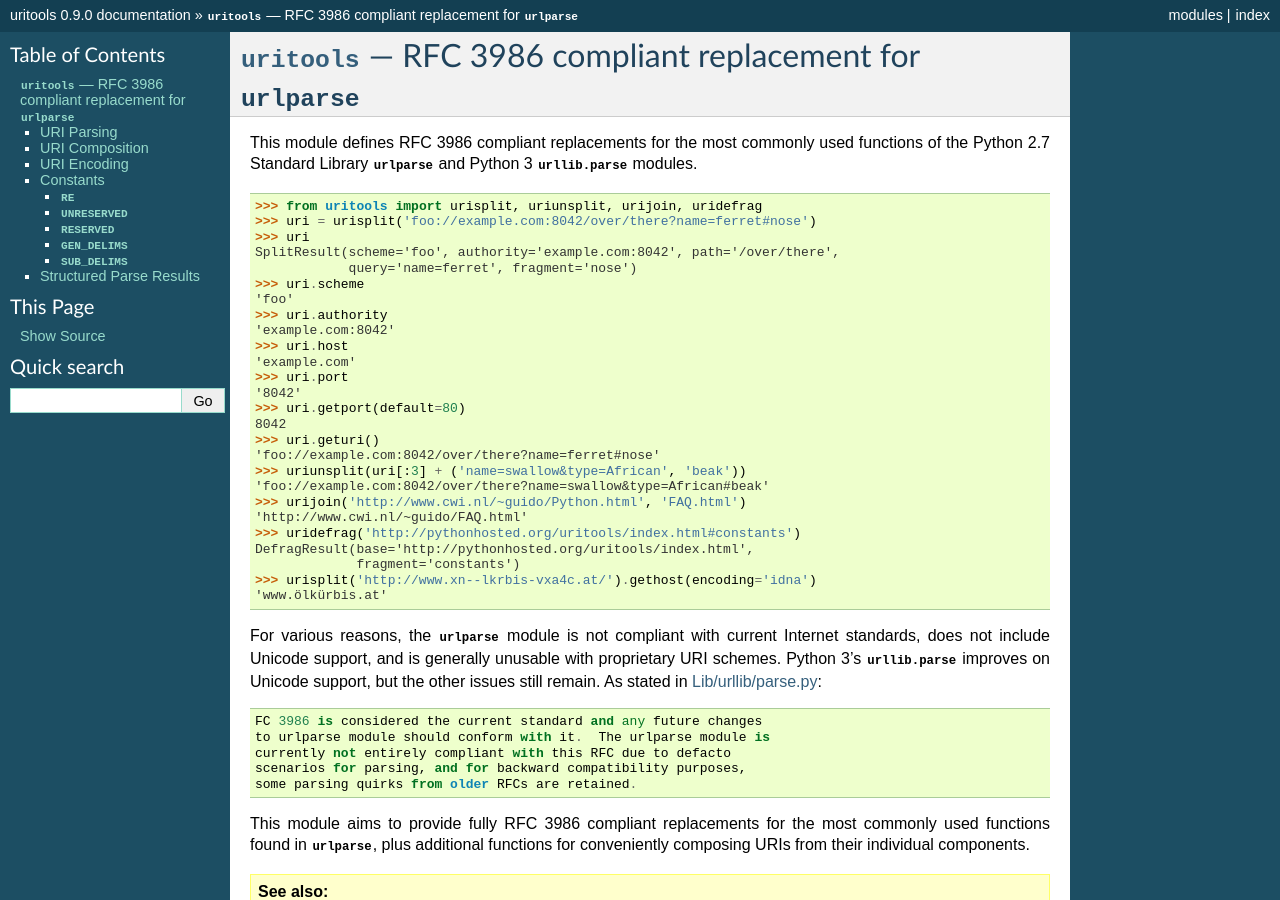
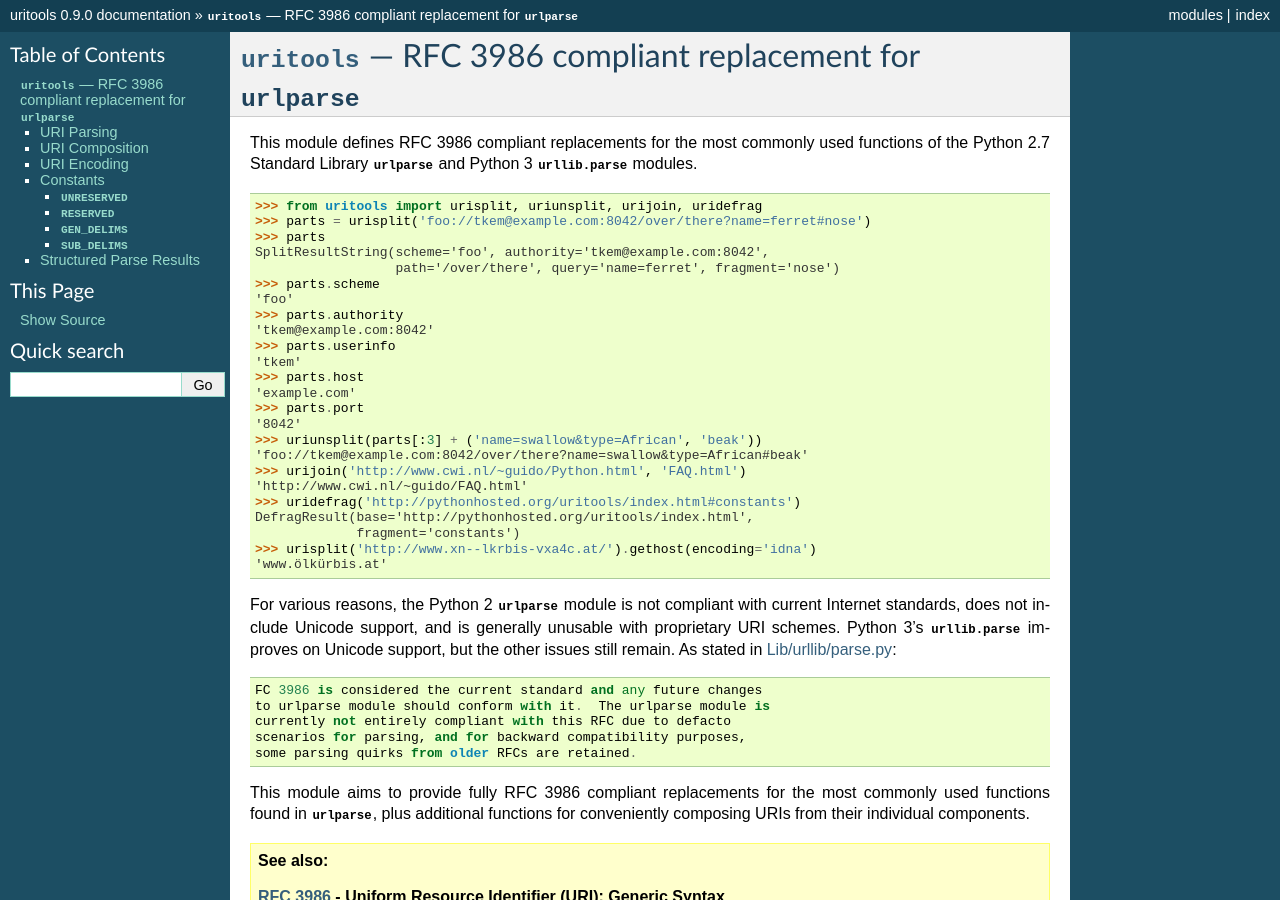
Before and after one commit to tkem/uritools, a Sphinx documentation site: the page built from docs/index.rst, in a window 1280 px wide and 900 px high. Built offline with Sphinx 7.4.7, drawn with Linux system fonts in a browser that asks for light colours; some of the changed text lies outside the part shown.

```diff
--- a/CHANGES.rst
+++ b/CHANGES.rst
@@ -1,3 +1,9 @@
+0.9.0 UNRELEASED
+----------------
+
+- Improve Python 3 support.
+
+
 0.8.0 2014-11-04
 ----------------
 
--- a/docs/index.rst
+++ b/docs/index.rst
@@ -10,24 +10,22 @@ commonly used functions of the Python 2.7 Standard Library
 .. code-block:: pycon
 
     >>> from uritools import urisplit, uriunsplit, urijoin, uridefrag
-    >>> uri = urisplit('foo://example.com:8042/over/there?name=ferret#nose')
-    >>> uri
-    SplitResult(scheme='foo', authority='example.com:8042', path='/over/there',
-                query='name=ferret', fragment='nose')
-    >>> uri.scheme
+    >>> parts = urisplit('foo://tkem@example.com:8042/over/there?name=ferret#nose')
+    >>> parts
+    SplitResultString(scheme='foo', authority='tkem@example.com:8042',
+                      path='/over/there', query='name=ferret', fragment='nose')
+    >>> parts.scheme
     'foo'
-    >>> uri.authority
-    'example.com:8042'
-    >>> uri.host
+    >>> parts.authority
+    'tkem@example.com:8042'
+    >>> parts.userinfo
+    'tkem'
+    >>> parts.host
     'example.com'
-    >>> uri.port
+    >>> parts.port
     '8042'
-    >>> uri.getport(default=80)
-    8042
-    >>> uri.geturi()
-    'foo://example.com:8042/over/there?name=ferret#nose'
-    >>> uriunsplit(uri[:3] + ('name=swallow&type=African', 'beak'))
-    'foo://example.com:8042/over/there?name=swallow&type=African#beak'
+    >>> uriunsplit(parts[:3] + ('name=swallow&type=African', 'beak'))
+    'foo://tkem@example.com:8042/over/there?name=swallow&type=African#beak'
     >>> urijoin('http://www.cwi.nl/~guido/Python.html', 'FAQ.html')
     'http://www.cwi.nl/~guido/FAQ.html'
     >>> uridefrag('http://pythonhosted.org/uritools/index.html#constants')
@@ -36,11 +34,11 @@ commonly used functions of the Python 2.7 Standard Library
     >>> urisplit('http://www.xn--lkrbis-vxa4c.at/').gethost(encoding='idna')
     'www.ölkürbis.at'
 
-For various reasons, the :mod:`urlparse` module is not compliant with
-current Internet standards, does not include Unicode support, and is
-generally unusable with proprietary URI schemes.  Python 3's
-:mod:`urllib.parse` improves on Unicode support, but the other issues
-still remain.  As stated in `Lib/urllib/parse.py`_::
+For various reasons, the Python 2 :mod:`urlparse` module is not
+compliant with current Internet standards, does not include Unicode
+support, and is generally unusable with proprietary URI schemes.
+Python 3's :mod:`urllib.parse` improves on Unicode support, but the
+other issues still remain.  As stated in `Lib/urllib/parse.py`_::
 
     FC 3986 is considered the current standard and any future changes
     to urlparse module should conform with it.  The urlparse module is
@@ -100,10 +98,6 @@ URI Encoding
 Constants
 ------------------------------------------------------------------------
 
-.. data:: RE
-
-   .. deprecated:: 0.8
-
 .. data:: UNRESERVED
 
    Unreserved characters specified in RFC 3986 as a :class:`bytes`
@@ -138,11 +132,7 @@ convenience methods:
    :members:
 
 .. autoclass:: DefragResult
-   :members: geturi, getfragment
-
-   .. method:: getbase(self, encoding='utf-8'):
-
-      .. deprecated:: 0.8
+   :members:
 
 
 .. _Lib/urllib/parse.py: https://hg.python.org/cpython/file/3.4/Lib/urllib/parse.py
```
Also changed, not shown: README.rst (+21 -20 lines), .travis.yml, 3 other files.
